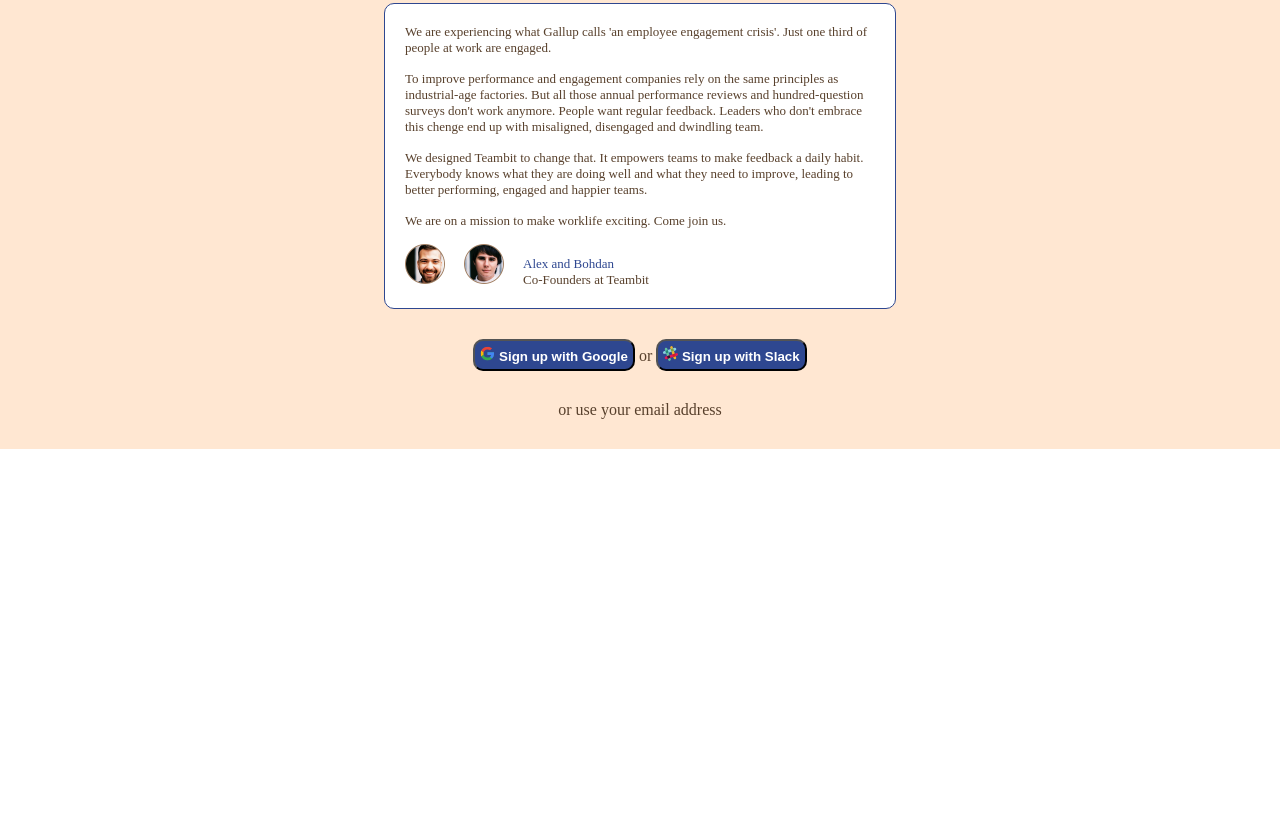
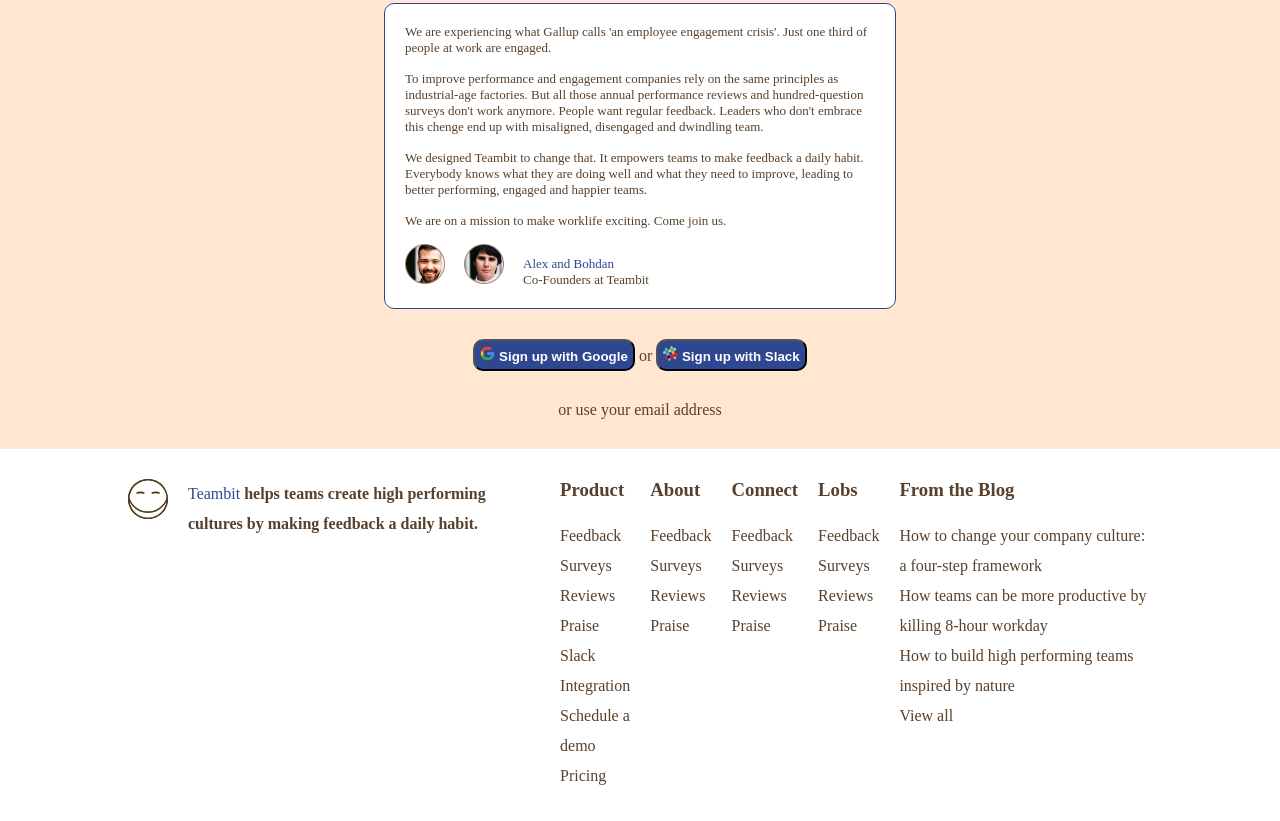
Before and after one commit to Lex95/node-sass-teambit, a website: page index.html in a window 1280 px wide. Shown: the part 3435-4256 px from the top of the page. Before the commit the page ends 3884 px from the top, so only its background shows below. Drawn offline with Linux system fonts and the light colour scheme.

Commit message:
aggiunta footer

```diff
--- a/index.html
+++ b/index.html
@@ -157,6 +157,66 @@
         </div>
         <a href="#">or use your email address</a>
     </section>
-    <footer></footer>
+    <footer>
+        <div class="wrapper">
+            <div class="container-flex">
+                <div class="container-flex">
+                    <img src="imgs/logo-small.svg" alt="">
+                    <p>
+                        <span>Teambit</span>
+                        helps teams create high performing cultures by making feedback a daily habit.
+                    </p>
+                </div>
+                <div>
+                    <h3>Product</h3>
+                    <ul>
+                        <li><a href="#">Feedback</a></li>
+                        <li><a href="#">Surveys</a></li>
+                        <li><a href="#">Reviews</a></li>
+                        <li><a href="#">Praise</a></li>
+                        <li><a href="#">Slack Integration</a></li>
+                        <li><a href="#">Schedule a demo</a></li>
+                        <li><a href="#">Pricing</a></li>
+                    </ul>
+                </div>
+                <div>
+                    <h3>About</h3>
+                    <ul>
+                        <li><a href="#">Feedback</a></li>
+                        <li><a href="#">Surveys</a></li>
+                        <li><a href="#">Reviews</a></li>
+                        <li><a href="#">Praise</a></li>
+                    </ul>
+                </div>
+                <div>
+                    <h3>Connect</h3>
+                    <ul>
+                        <li><a href="#">Feedback</a></li>
+                        <li><a href="#">Surveys</a></li>
+                        <li><a href="#">Reviews</a></li>
+                        <li><a href="#">Praise</a></li>
+                    </ul>
+                </div>
+                <div>
+                    <h3>Lobs</h3>
+                    <ul>
+                        <li><a href="#">Feedback</a></li>
+                        <li><a href="#">Surveys</a></li>
+                        <li><a href="#">Reviews</a></li>
+                        <li><a href="#">Praise</a></li>
+                    </ul>
+                </div>
+                <div>
+                    <h3>From the Blog</h3>
+                    <ul>
+                        <li><a href="#">How to change your company culture: a four-step framework</a></li>
+                        <li><a href="#">How teams can be more productive by killing 8-hour workday</a></li>
+                        <li><a href="#">How to build high performing teams inspired by nature</a></li>
+                        <li><a href="#">View all</a></li>
+                    </ul>
+                </div>
+            </div>
+        </div>
+    </footer>
 </body>
 </html>
--- a/src/partials/_common.scss
+++ b/src/partials/_common.scss
@@ -11,6 +11,9 @@
 .wrapper {
     width: 80%;
     margin: auto;
+}
+a {
+    text-decoration: none;
 }
 .col-6 {
     width: 50%;
@@ -174,3 +177,37 @@
         text-decoration: none;
     }
 }
+footer {
+    // da rivedere un po' di spaziature
+    padding: 30px 0;
+    .container-flex {
+        div {
+            margin-right: 20px;
+            &:last-child {
+                margin-right: 0;
+            }
+        }
+    }
+    img {
+        height: 40px;
+        width: 40px;
+        margin-right: 20px;
+    }
+    p {
+        line-height: 30px;
+        font-weight: 600;
+        span {
+            color: $button_color_primary;
+            font-weight: 500;
+        }
+    }
+    h3 {
+        margin-bottom: 20px;
+    }
+    ul {
+        list-style: none;
+        li {
+            line-height: 30px;
+        }
+    }
+}
```
Also changed, not shown: dist/app.css.
